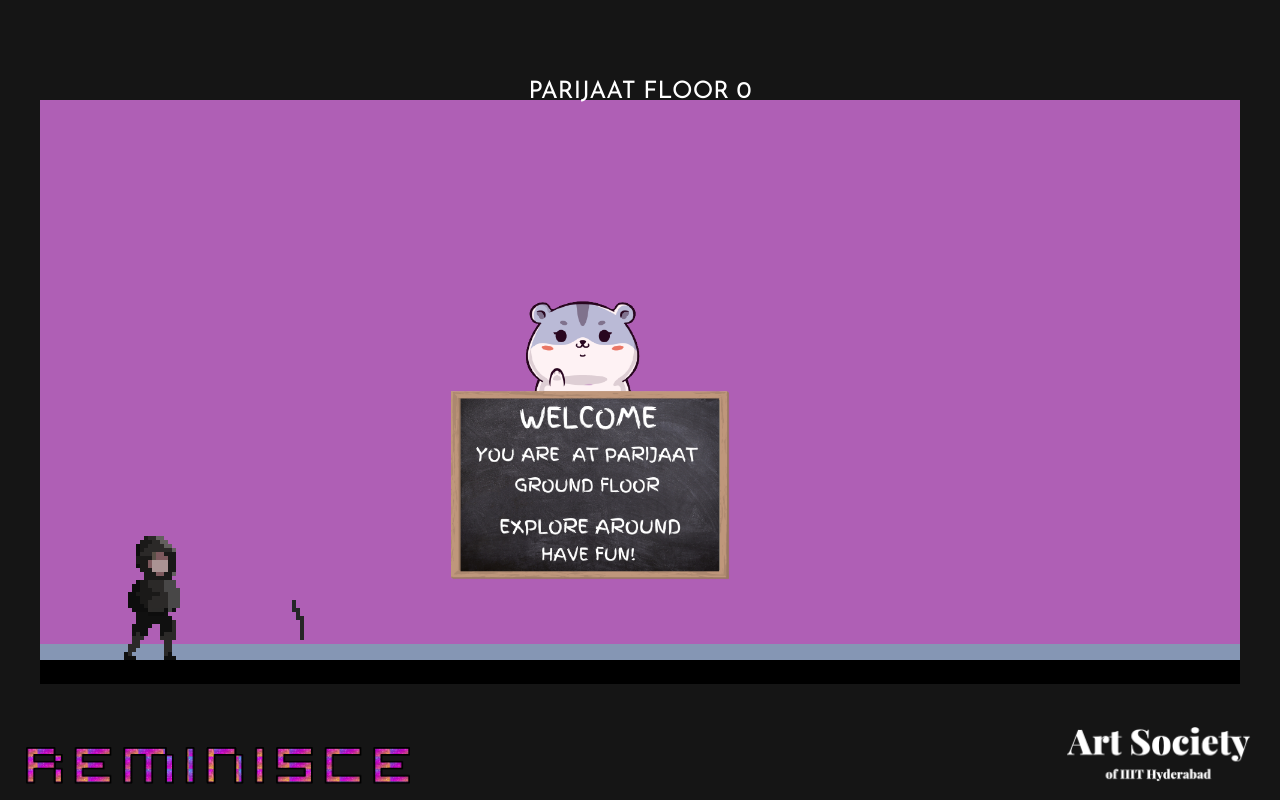
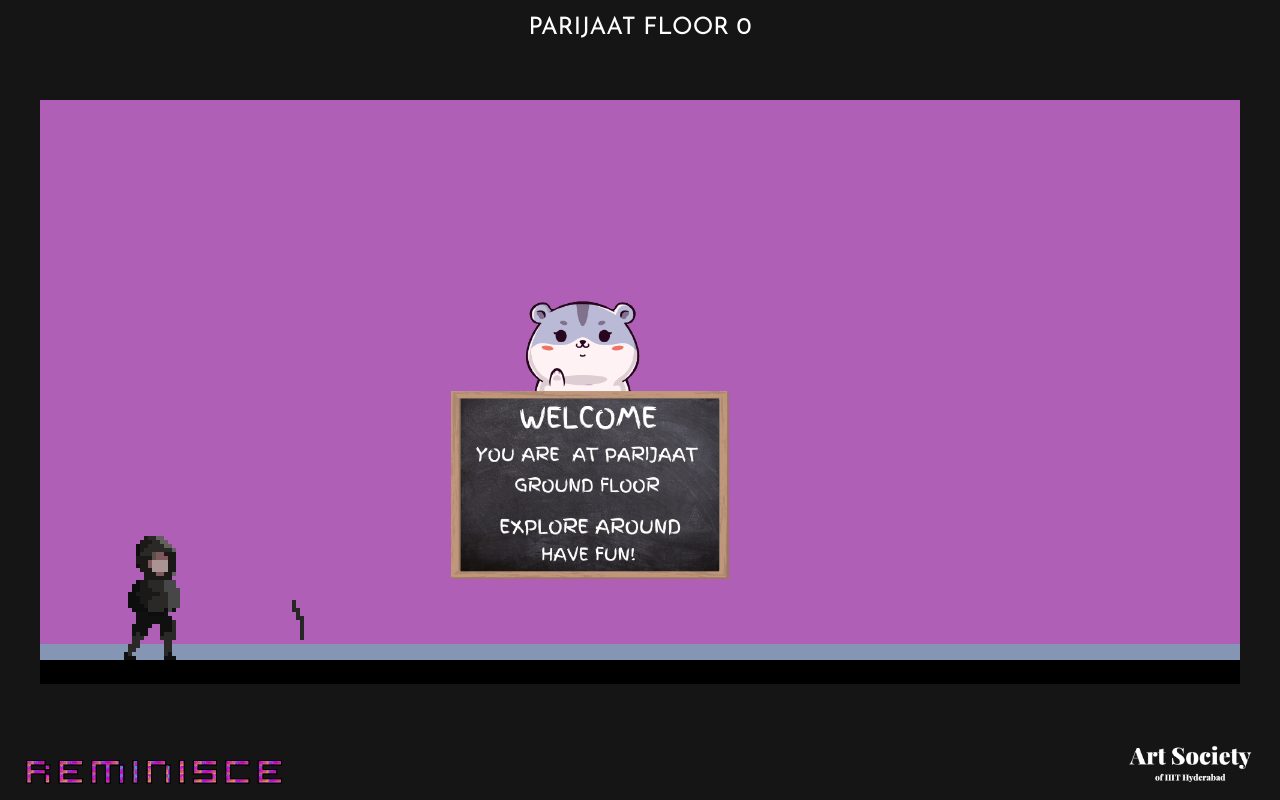
Before and after one commit to Art-Society-Of-IIIT-Hyderabad/reminisce, a plain HTML site: page index.html in a window 1280 px wide. Drawn offline with Linux system fonts and the light colour scheme.

Commit message:
logos made small

```diff
--- a/css/app.css
+++ b/css/app.css
@@ -23,7 +23,7 @@ canvas{
     font-size: x-large;
     position: fixed;
     left: 0;
-    top: 10%;
+    top: 2%;
     width: 100%;
     height: 2.6em;
     text-align: center;
@@ -34,7 +34,7 @@ canvas{
     font-size: x-large;
     position: fixed;
     left: 0;
-    top: 15%;
+    top: 5%;
     width: 100%;
     height: 2.6em;
     text-align: center;
@@ -44,11 +44,11 @@ canvas{
     margin:auto;
     font-family: 'Josefin Sans', sans-serif;
     font-size: x-large;
-    position: fixed;
-    top: 85%;
+    position:fixed;
+    bottom: 5%;
     width: 50%;
-    left:24%;
-    height: 2.6em;
+    left:34%;
+    height: 1.6em;
     text-align: center;
     color:white;
 }
@@ -337,8 +337,8 @@ canvas{
     position: absolute;
     bottom: 2%;
     left: 2%;
-    max-width: 30%;
-    max-height: 12;
+    max-width: 20%;
+    max-height: 9%;
 }
 
 
@@ -346,8 +346,8 @@ canvas{
     position:absolute;
     bottom:2%;
     right: 2%;
-    max-width: 15%;
-    max-height: 10%;
+    max-width: 10%;
+    max-height: 8%;
 }
 
 .key {
```
